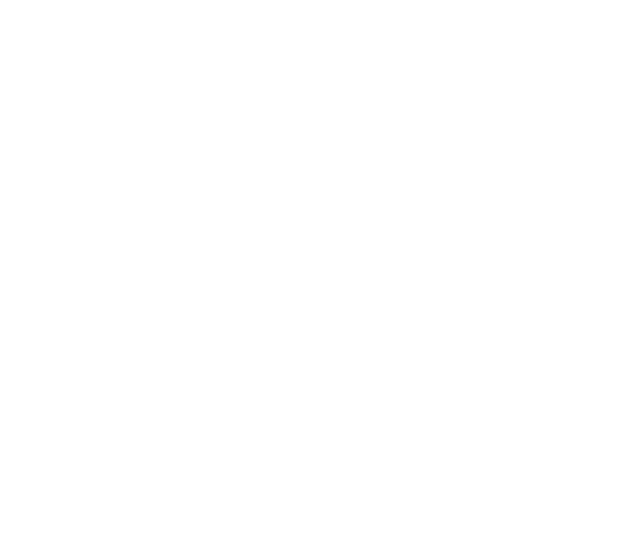
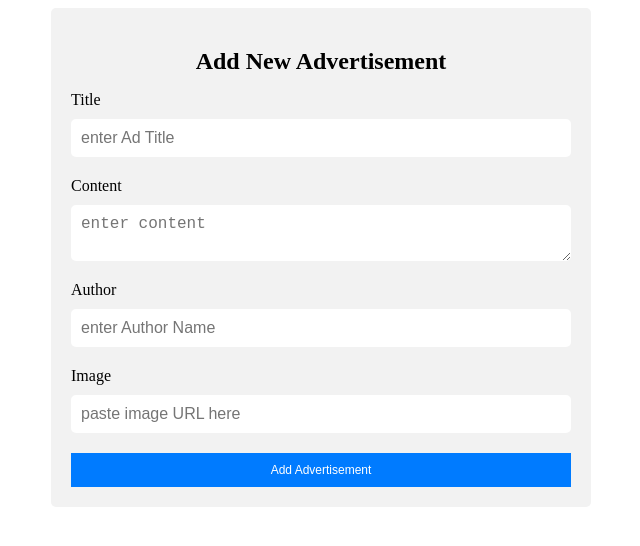
Before and after one commit to sugandha-kadp/SLIIT_ITPM_WE_GRP_96, a React (Create React App) app in the folder FrontEnd/: page /advertisementadd in a window 1280 px wide. Before the commit this address had no page. Shown: the top 546 px of the page, without its empty margins (319-959 px from the left). Built offline with nearby package versions, Linux system fonts and the light colour scheme.

Commit message:
frontend 80% okay

```diff
--- a/FrontEnd/package.json
+++ b/FrontEnd/package.json
@@ -10,6 +10,8 @@
     "react-dom": "^18.2.0",
     "react-router-dom": "^6.11.1",
     "react-scripts": "5.0.1",
+    "react-slick": "^0.29.0",
+    "slick-carousel": "^1.8.1",
     "web-vitals": "^2.1.4"
   },
   "scripts": {
--- a/FrontEnd/src/App.js
+++ b/FrontEnd/src/App.js
@@ -1,5 +1,7 @@
 import { BrowserRouter, Route, Routes } from "react-router-dom"
 import ViewAllAds from './components/Advertisement_management_IT20301736/allAdvertisements';
+import AddAdvertisement from './components/Advertisement_management_IT20301736/addAdvertisement';
+import ViewAd from './components/Advertisement_management_IT20301736/singleview';
 
 function App() {
   return (
@@ -7,7 +9,8 @@ function App() {
       <BrowserRouter>
         <Routes>
           <Route path="/allAdvertisments" element={< ViewAllAds />} />
-          console.log("Hello");
+          <Route path="/advertisementadd" element={< AddAdvertisement />} />
+          <Route path="/editAd:id" element={< ViewAd />} />
         </Routes>
       </BrowserRouter>
     </div>
--- a/FrontEnd/src/components/Advertisement_management_IT20301736/addAdvertisement.css
+++ b/FrontEnd/src/components/Advertisement_management_IT20301736/addAdvertisement.css
@@ -1,33 +1,34 @@
-.advertisement-form-container {
-    max-width: 400px;
+.item-add-form {
+  display: flex;
+  flex-direction: column;
+  max-width: 500px;
   margin: 0 auto;
+  padding: 20px;
+  background-color: #f2f2f2;
+  border-radius: 5px;
+  fontFamily: "Century Gothic";
 }
 
-  .form-group {
-    margin-bottom: 1rem;
+.item-add-form label {
+  margin-bottom: 10px;
 }
 
-  label {
-    display: block;
-    margin-bottom: 0.5rem;
-    font-weight: bold;
+.item-add-form input,
+.item-add-form textarea,
+.item-add-form select {
+  margin-bottom: 20px;
+  padding: 10px;
+  border: none;
+  border-radius: 5px;
+  font-size: 16px;
 }
 
-  input,
-  textarea {
-    width: 100%;
-    padding: 0.5rem;
-    font-size: 1rem;
+.item-add-form button {
+  padding: 10px;
+  font-size: 12px;
 }
 
-  button {
-    background-color: #007bff;
-    color: #fff;
-    padding: 0.5rem 1rem;
-    border: none;
-    cursor: pointer;
+.item-add-form button.hover {
+  background-color: ##7DB5B5;
+  font-size: 16px;
 }
-
-  button:hover {
-    background-color: #0056b3;
-  }
--- a/FrontEnd/src/components/Advertisement_management_IT20301736/addAdvertisement.jsx
+++ b/FrontEnd/src/components/Advertisement_management_IT20301736/addAdvertisement.jsx
@@ -1,87 +1,96 @@
-import React, { useState } from 'react';
-import './addAdvertisement.css';// Import the CSS file for styling
+import React, { useState } from "react"
+import axios from "axios";
+import advertisementService from "../../services/AdvertisementService";
+import './addAdvertisement.css';
 
-function AdvertisementForm() {
+export default function AdvertismentAdd() {
+
   const [title, setTitle] = useState('');
   const [content, setContent] = useState('');
   const [author, setAuthor] = useState('');
   const [image, setImage] = useState('');
 
   const handleTitleChange = (event) => {
-    setItemName(event.target.value);
+    setTitle(event.target.value);
   };
 
   const handleContentChange = (event) => {
-    setDescription(event.target.value);
+    setContent(event.target.value);
   };
 
   const handleAuthorChange = (event) => {
-    setPrice(event.target.value);
+    setAuthor(event.target.value);
   };
 
   const handleImageChange = (event) => {
-    setCategory(event.target.value);
+    setImage(event.target.value);
   };
 
-  function Addadvertisement(e) {
+  function AddAdvertisement(e) {
     e.preventDefault();
 
-    const newItem = {
+    const newAd = {
         title,
         content,
         author,
-      image,
+        image
     }
 
-    axios.post('http://localhost:8070/souvenir/itemadd', newItem).then(() => {
-        alert("Souvenir added successfully");
-    }).catch((err) => {
-        alert(err)
-    })
+    advertisementService.addAdvertisement(newAd).then((res) => {
+      alert('Advertisement added!', 'New Advertisement successfully added to System', 'success');
+    });
+
+    // axios.post('http://localhost:8087/api/v2/Advertisment', newAd).then(() => {
+    //     alert("Advertisement added successfully");
+    // }).catch((err) => {
+    //     alert(err)
+    // })
+}
 
   return (
-    <div className="advertisement-form-container">
-      <h2>Create an Advertisement</h2>
-      <form onSubmit={handleSubmit}>
-        <div className="form-group">
-          <label htmlFor="title">Title:</label>
+    <form onSubmit={AddAdvertisement} className="item-add-form">
+      <center><h2>Add New Advertisement</h2> </center>
+      <label htmlFor="item-name">Title</label>
       <input
         type="text"
-            id="title"
+        placeholder="enter Ad Title"
+        id="item-name"
+        name="item-name"
         value={title}
-            onChange={(e) => setTitle(e.target.value)}
+        onChange={handleTitleChange}
       />
-        </div>
-        <div className="form-group">
-          <label htmlFor="content">Content:</label>
+
+      <label htmlFor="description">Content</label>
       <textarea
-            id="content"
+        id="description"
+        placeholder="enter content"
+        name="content"
         value={content}
-            onChange={(e) => setContent(e.target.value)}
-          ></textarea>
-        </div>
-        <div className="form-group">
-          <label htmlFor="author">Author:</label>
+        onChange={handleContentChange}
+      />
+
+      <label htmlFor="price">Author</label>
       <input
         type="text"
-            id="author"
+        placeholder="enter Author Name"
+        id="price"
+        name="price"
         value={author}
-            onChange={(e) => setAuthor(e.target.value)}
+        onChange={handleAuthorChange}
       />
-        </div>
-        <div className="form-group">
-          <label htmlFor="image">Image URL:</label>
+
+      <label htmlFor="image">Image</label>
       <input
         type="text"
         id="image"
+        name="image"
+        placeholder="paste image URL here"
         value={image}
-            onChange={(e) => setImage(e.target.value)}
+        onChange={handleImageChange}
       />
-        </div>
-        <button type="submit">Submit</button>
+
+      <button type="submit">Add Advertisement</button>
     </form>
-    </div>
   );
+
 };
-
-export default AdvertisementForm;
--- a/FrontEnd/src/components/Advertisement_management_IT20301736/allAdvertisements.jsx
+++ b/FrontEnd/src/components/Advertisement_management_IT20301736/allAdvertisements.jsx
@@ -1,6 +1,10 @@
 import React, { useState, useEffect } from "react"
+import './allAds.css';
 import axios from "axios";
-import './allAds.css';
+import "slick-carousel/slick/slick.css";
+import "slick-carousel/slick/slick-theme.css";
+import Slider from "react-slick";
+import advertisementService from "../../services/AdvertisementService";
 
 function AdvertisementGrid() {
 
@@ -9,30 +13,80 @@ function AdvertisementGrid() {
   useEffect(() => {
     function getAdvertisements() {
       axios.get("http://localhost:8087/api/v2/Advertisment").then((res) => {
-        console.log(res.data);
-        setitems(res.data);
-      }).catch((err) => {
-        alert(err.message)
-      })
+            setitems(res.data);
+        }).catch((err) => {
+            alert(err.message)
+        })
+
+      // const url=advertisementService.getallAdvertisement;
+      // axios.get(url).then((res) => {
+      //   console.log(res.data);
+      //   setitems(res.data);
+      // }).catch((err) => {
+      //   alert(err.message)
+      // })
+
+    //   advertisementService.getallAdvertisement().then((res) => {
+    //     setitems(res.data);
+    //     console.log(res.data);
+    // });
+    // console.log(advertisementService.getallAdvertisement);
     }
     getAdvertisements();
   }, [])
 
+
+  const settings = {
+    dots: true,
+    infinite: true,
+    speed: 1000,
+    slidesToShow: 1,
+    slidesToScroll: 1,
+    autoplay: true,
+    autoplaySpeed: 1500,
+  };
+
   return (
+    <div>
+         <div className="carousel-wrapper">
+      <Slider {...settings}>
+        {advertisements.map((advertisement) => (
+          <div key={advertisement.id} className="item-card">
+            <center>
 
-
-    <div className="item-grid-view">
+            <img
+              src={advertisement.adImage}
+              alt={advertisement.adTitle}
+              className="item-image"
+            />
+            <h3 className="item-name">{advertisement.adTitle}</h3>
+            <p className="item-price">${advertisement.adContent}</p>
+            <p>Author: {advertisement.adAuthor}</p>
+            <button
+              className="add-to-cart-button"
+              style={{ backgroundColor: "#97FFFF" }}
+            >
+              <a href={"/edititem/" + advertisement.id}>View</a>
+            </button>
+            <br />
+            </center>
+          </div>
+        ))}
+      </Slider>
+    </div>
+<div className="item-grid-view">
       {advertisements && advertisements.map((advertisement, key) => (
         <div key={advertisement.id} className="item-card">
           <img src={advertisement.adImage} alt={advertisement.adTitle} className="item-image" />
           <h3 className="item-name">{advertisement.adTitle}</h3>
           <p className="item-price">${advertisement.adContent}</p>
           <p>Author: {advertisement.adAuthor}</p>
-          <button className="add-to-cart-button" style={{ backgroundColor: '#97FFFF' }}><a href={'/edititem/' + advertisement.id}>View</a></button><br />
+          <button className="add-to-cart-button" style={{ backgroundColor: '#97FFFF' }}><a href={'/editAd/' + advertisement.id}>View</a></button><br />
+          {console.log(key)}
         </div>
       ))}
     </div>
-
+    </div>
   );
 };
 
--- a/FrontEnd/src/components/Advertisement_management_IT20301736/singleview.jsx
+++ b/FrontEnd/src/components/Advertisement_management_IT20301736/singleview.jsx
@@ -1,13 +1,53 @@
-import React from 'react';
+import React, { useState, useEffect } from "react"
+import axios from "axios";
+import { useParams } from "react-router";
 import './singleview.css'; // Import the CSS file for styling
 
-const AdvertisementPage = ({ advertisement }) => {
+
+function AdvertisementPage(props) {
+  const {id}=useParams();
+    console.log("item id "+id);
+
+    const [title, setTitle] = useState('');
+  const [content, setContent] = useState('');
+  const [author, setAuthor] = useState('');
+  const [image, setImage] = useState('');
+
+  // const handleTitleChange = (event) => {
+  //   setTitle(event.target.value);
+  // };
+
+  // const handleContentChange = (event) => {
+  //   setContent(event.target.value);
+  // };
+
+  // const handleAuthorChange = (event) => {
+  //   setAuthor(event.target.value);
+  // };
+
+  // const handleImageChange = (event) => {
+  //   setImage(event.target.value);
+  // };
+
+    useEffect(() => {
+        axios.get(`http://localhost:8087/api/v2/Advertisment/${id}`).then(res => {
+
+            setTitle(res.data.adTitle);
+            setContent(res.data.adContent);
+            setAuthor(res.data.adAuthor);
+            setImage(res.data.adImage);
+
+        }).catch((err) => {
+            alert(err.message)
+        })
+    }, [])
+
   return (
     <div className="advertisement-page">
-      <h2>{advertisement.title}</h2>
-      <p>{advertisement.content}</p>
-      <p>Author: {advertisement.author}</p>
-      <img src={advertisement.image} alt={advertisement.title} />
+      <h2>{title}</h2>
+      <p>{content}</p>
+      <p>Author: {author}</p>
+      <img src={image} alt={title} />
       <button>Back to All Advertisements</button>
     </div>
   );
--- a/FrontEnd/src/services/AdvertisementService.js
+++ b/FrontEnd/src/services/AdvertisementService.js
@@ -4,7 +4,7 @@ const ADVERTISEMENT_API_BASE_URL = "http://localhost:8087/api/v2/Advertisement";
 
 class AdvertisementService {
 
-    getAdvertisement() {
+    getallAdvertisement() {
         return axios.get(ADVERTISEMENT_API_BASE_URL);
     }
 
```
Also changed, not shown: 1 other file (tests, documents, lock files or other folders). Lines whose indentation alone changed are shown as unchanged.
